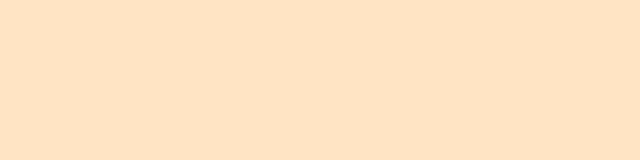
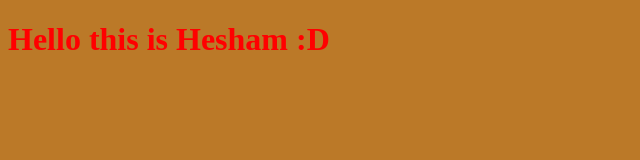
Before and after one commit to mohammeddheshamm/Test, a plain HTML site: page index.html in a window 1280 px wide. Shown: the whole page, without its empty margins (0-640 px from the left). Drawn offline with Linux system fonts and the light colour scheme.

Commit message:
Changing text color to red

```diff
--- a/index.html
+++ b/index.html
@@ -7,6 +7,7 @@
     <title>TestPage</title>
 </head>
 <body>
+    <h1>Hello this is Hesham :D</h1>
     <script src="app.js"></script>
 </body>
 </html>
--- a/style.css
+++ b/style.css
@@ -1,3 +1,6 @@
 body{
-    background-color: bisque;
+    background-color: rgb(187, 121, 40);
 }
+h1{
+    color: red;
+}
```
